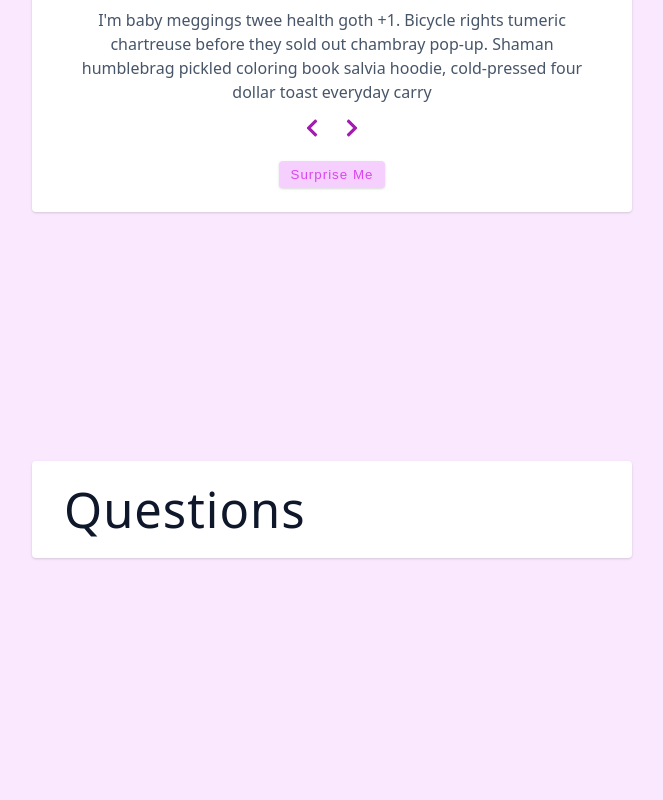
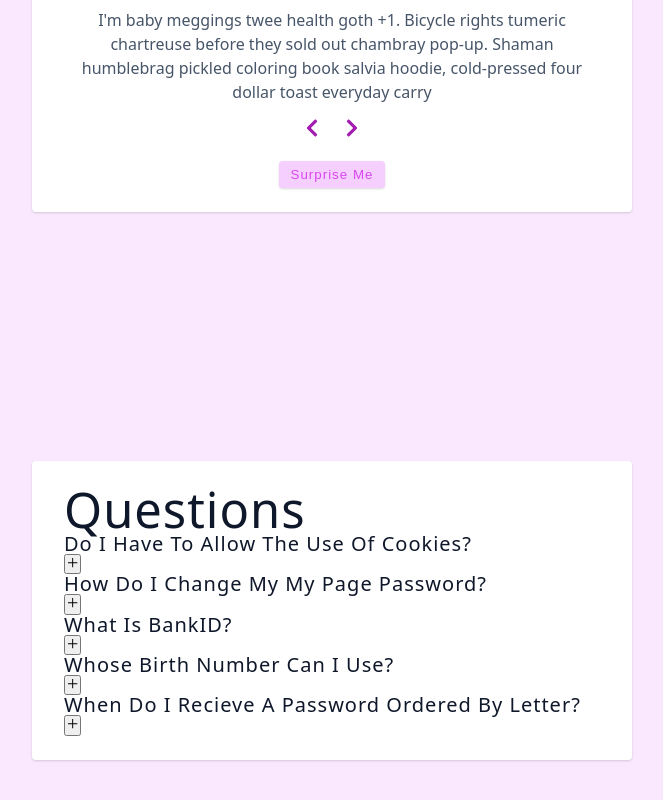
Before and after one commit to Yko-koshka/react-app, a React (Vite) app: page / in a window 1280 px wide. Shown: the part 2012-2812 px from the top of the page, without its empty margins (308-971 px from the left). Before the commit the page ends 2650 px from the top, so only its background shows below. Built offline with nearby package versions, Linux system fonts and the light colour scheme; no server answers.

Commit message:
output questions data to the page

```diff
--- a/src/assets/questions/Questions.jsx
+++ b/src/assets/questions/Questions.jsx
@@ -1,12 +1,16 @@
+import SingleQuestion from './SingleQuestions'
 import { useState } from 'react'
 import data from './data'
 
 const Questions = () => {
-  const [question, setQuestions] = useState(data)
+  const [questions, setQuestions] = useState(data)
 
   return (
     <section className="container">
       <h1>Questions</h1>
+      {questions.map((question) => {
+        return <SingleQuestion key={question.id} {...question} />
+      })}
     </section>
   )
 }
--- a/src/assets/questions/SingleQuestions.jsx
+++ b/src/assets/questions/SingleQuestions.jsx
@@ -1,4 +1,22 @@
-const SingleQuestions = () => {
-  return <h2>SingleQuestions</h2>
+import { useState } from 'react'
+import { AiOutlineMinus, AiOutlinePlus } from 'react-icons/ai'
+
+const SingleQuestions = ({ title, info }) => {
+  const [showInfo, setShowInfo] = useState(false)
+
+  return (
+    <article className="question">
+      <header>
+        <h5>{title}</h5>
+        <button
+          className="questions-btn"
+          onClick={() => setShowInfo(!showInfo)}
+        >
+          {showInfo ? <AiOutlineMinus /> : <AiOutlinePlus />}
+        </button>
+      </header>
+      {showInfo && <p>{info}</p>}
+    </article>
+  )
 }
 export default SingleQuestions
```
